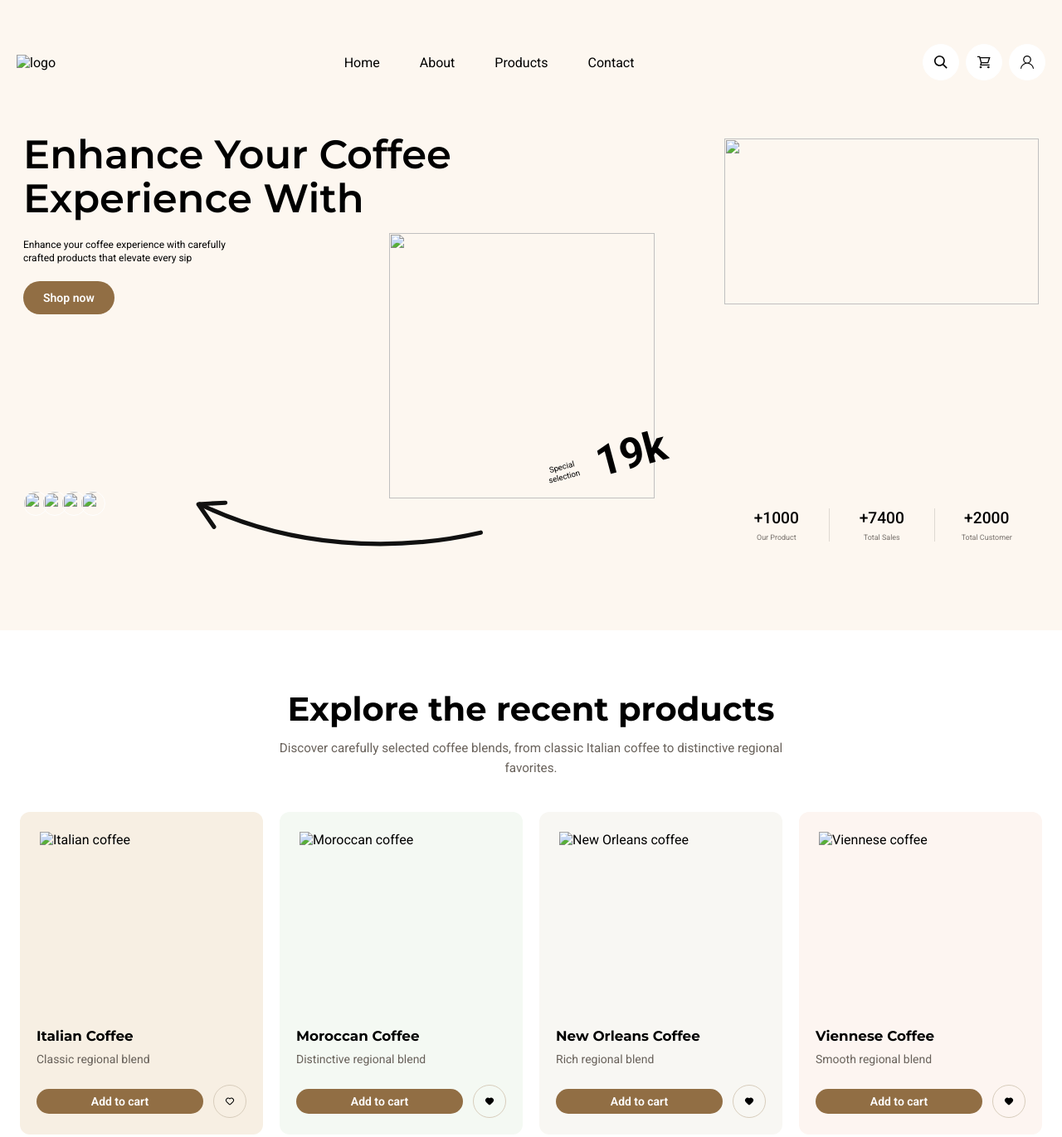
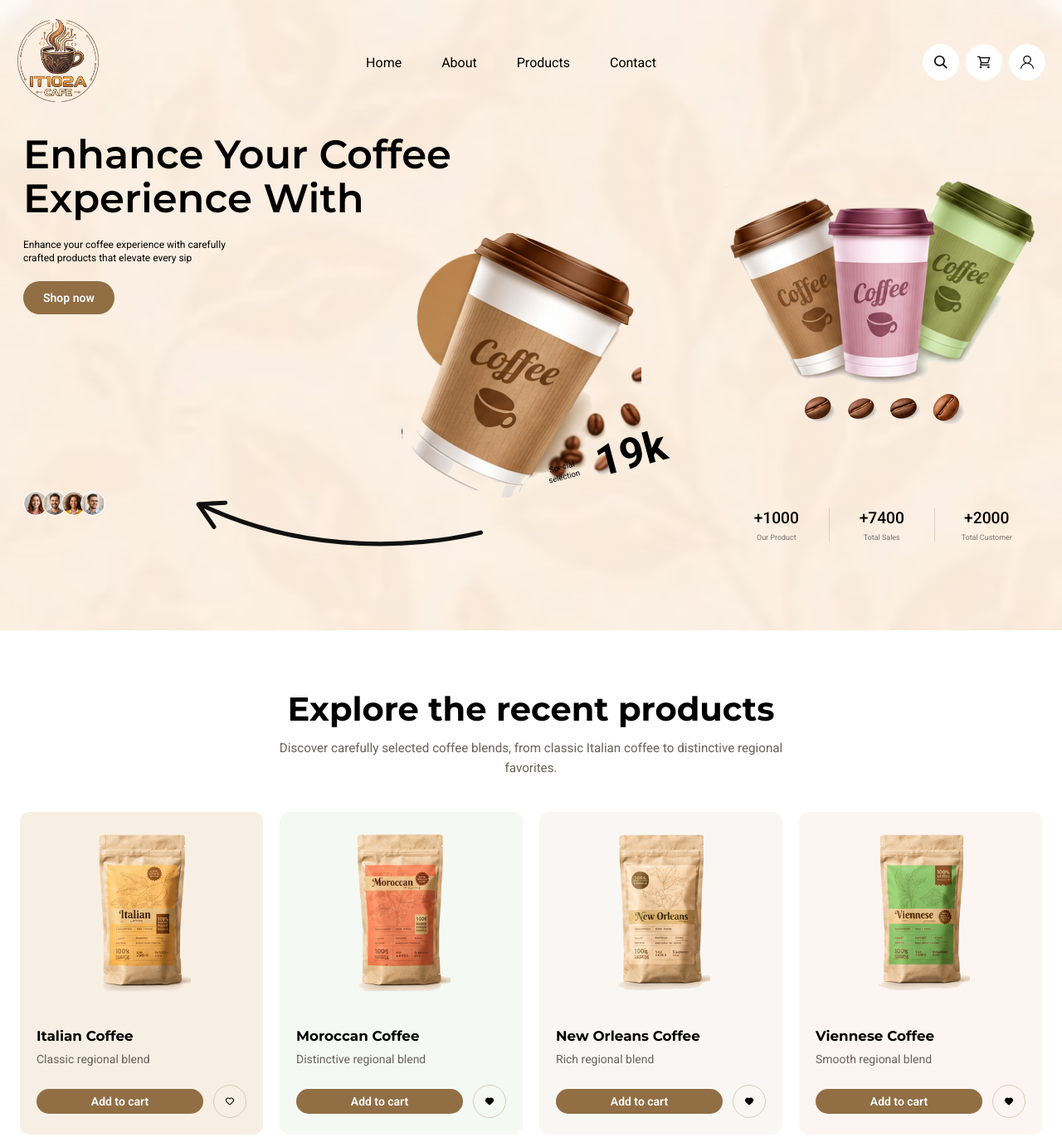
Before and after one commit to las-qwerty/practice-html-css-preview, a plain HTML site: page home.html in a window 1280 px wide. Shown: the whole page at 83% size. Drawn offline with Linux system fonts and the light colour scheme; the site is published under a folder, as on GitHub Pages, so addresses that start at the root find nothing.

Commit message:
Fix deployed image paths

```diff
--- a/home.css
+++ b/home.css
@@ -110,7 +110,7 @@ button {
   align-items: center;
   justify-content: center;
   background-color: var(--main-bg);
-  background-image: url(/images/cream-botanical-texture.jpg);
+  background-image: url(images/cream-botanical-texture.jpg);
   background-repeat: no-repeat;
   background-size: cover;
 }
@@ -200,7 +200,7 @@ button {
   right: 0;
   width: 100%;
   height: 58%;
-  background-image: url(/images/coffee-beans-row.png);
+  background-image: url(images/coffee-beans-row.png);
   background-repeat: no-repeat;
   background-position: bottom;
 }
--- a/home.html
+++ b/home.html
@@ -13,7 +13,7 @@
     <main>
       <header class="main-header">
         <div class="navs">
-          <a href="#"><img src="/images/logo.webp" alt="logo" id="logo" /></a>
+          <a href="#"><img src="images/logo.webp" alt="logo" id="logo" /></a>
           <nav class="nav">
             <a href="#" class="nav-links">Home</a>
             <a href="#" class="nav-links">About</a>
@@ -83,22 +83,22 @@
             <div class="hero-circle-images">
               <img
                 class="testimonials"
-                src="/images/testimonial-customer-01.jpg"
+                src="images/testimonial-customer-01.jpg"
                 alt=""
               />
               <img
                 class="testimonials"
-                src="/images/testimonial-customer-02.jpg"
+                src="images/testimonial-customer-02.jpg"
                 alt=""
               />
               <img
                 class="testimonials"
-                src="/images/testimonial-customer-03.jpg"
+                src="images/testimonial-customer-03.jpg"
                 alt=""
               />
               <img
                 class="testimonials"
-                src="/images/testimonial-customer-04.jpg"
+                src="images/testimonial-customer-04.jpg"
                 alt=""
               />
             </div>
@@ -108,7 +108,7 @@
             </svg>
           </div>
           <div class="hero-featured-product">
-            <img src="/images/hero-coffee-cup.png" alt="" />
+            <img src="images/hero-coffee-cup.png" alt="" />
             <div
               class="hero-product-caption"
               aria-label="Special selection, 19 thousand"
@@ -120,7 +120,7 @@
           <div class="right-hero-content">
             <img
               class="hero-product-collection"
-              src="/images/coffee-cups-collection.png"
+              src="images/coffee-cups-collection.png"
               alt=""
             />
             <div class="hero-stats" aria-label="Shop statistics">
@@ -157,7 +157,7 @@
         <div class="parent">
           <div class="product-cards">
             <img
-              src="/images/product-italian-coffee.png"
+              src="images/product-italian-coffee.png"
               alt="Italian coffee"
             />
             <div class="product-details">
@@ -190,7 +190,7 @@
           </div>
           <div class="product-cards">
             <img
-              src="/images/product-moroccan-coffee.png"
+              src="images/product-moroccan-coffee.png"
               alt="Moroccan coffee"
             />
             <div class="product-details">
@@ -223,7 +223,7 @@
           </div>
           <div class="product-cards">
             <img
-              src="/images/product-new-orleans-coffee.png"
+              src="images/product-new-orleans-coffee.png"
               alt="New Orleans coffee"
             />
             <div class="product-details">
@@ -256,7 +256,7 @@
           </div>
           <div class="product-cards">
             <img
-              src="/images/product-viennese-coffee.png"
+              src="images/product-viennese-coffee.png"
               alt="Viennese coffee"
             />
             <div class="product-details">
```
Also changed, not shown: index.html (+11 -11 lines).
